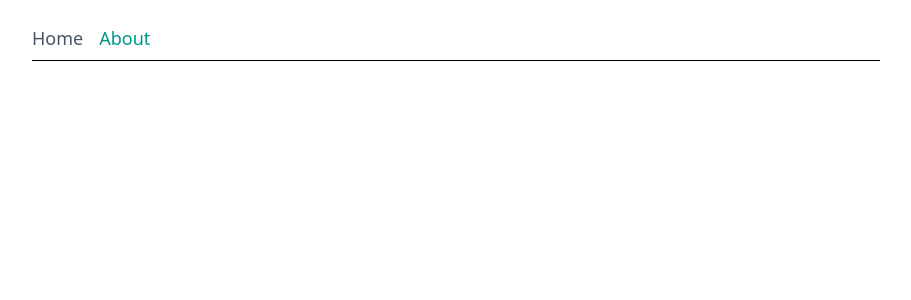
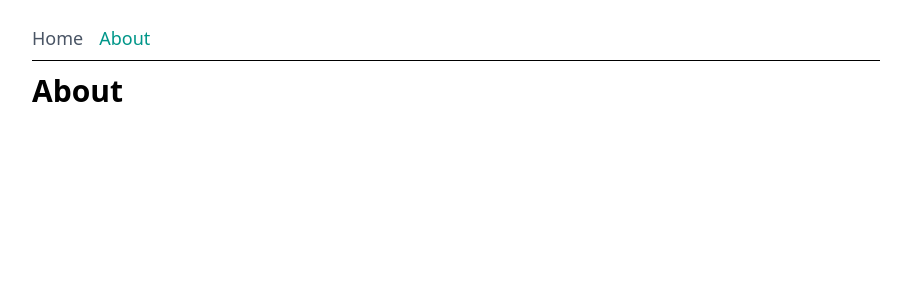
Before and after one commit to KyoZza/playwright-testing, a Vue app: page /about in a window 1280 px wide. Shown: the top 300 px of the page, without its empty margins (184-1095 px from the left). Built offline with nearby package versions, Linux system fonts and the light colour scheme.

Commit message:
implement VPage

```diff
--- a/src/App.vue
+++ b/src/App.vue
@@ -7,7 +7,5 @@ import TheNavigation from '@/components/TheNavigation.vue'
     <TheNavigation />
   </header>
 
-  <main>
-    <RouterView />
-  </main>
+  <RouterView />
 </template>
--- /dev/null
+++ b/src/components/page/VPage.types.ts
@@ -0,0 +1,3 @@
+export interface PageProps {
+  title: string
+}
--- /dev/null
+++ b/src/components/page/VPage.vue
@@ -0,0 +1,14 @@
+<script setup lang="ts">
+import VTitle from '../title'
+import type { PageProps } from './VPage.types'
+
+defineProps<PageProps>()
+</script>
+
+<template>
+  <main>
+    <VTitle :title="title" size="xl" tag="h1" data-testid="page-title" class="mb-6" />
+
+    <slot />
+  </main>
+</template>
--- /dev/null
+++ b/src/components/page/index.ts
@@ -0,0 +1,3 @@
+import VPage from './VPage.vue'
+
+export default VPage
--- a/src/views/AboutView.vue
+++ b/src/views/AboutView.vue
@@ -1,7 +1,7 @@
 <script setup lang="ts">
-import VTitle from '@/components/title'
+import VPage from '@/components/page'
 </script>
 
 <template>
-  <VTitle About="Home" size="xl" tag="h1" data-testid="page-title" />
+  <VPage title="About"> </VPage>
 </template>
--- a/src/views/HomeView.vue
+++ b/src/views/HomeView.vue
@@ -1,7 +1,7 @@
 <script setup lang="ts">
-import VTitle from '@/components/title'
+import VPage from '@/components/page'
 </script>
 
 <template>
-  <VTitle title="Home" size="xl" tag="h1" data-testid="page-title" />
+  <VPage title="Home"> </VPage>
 </template>
```
